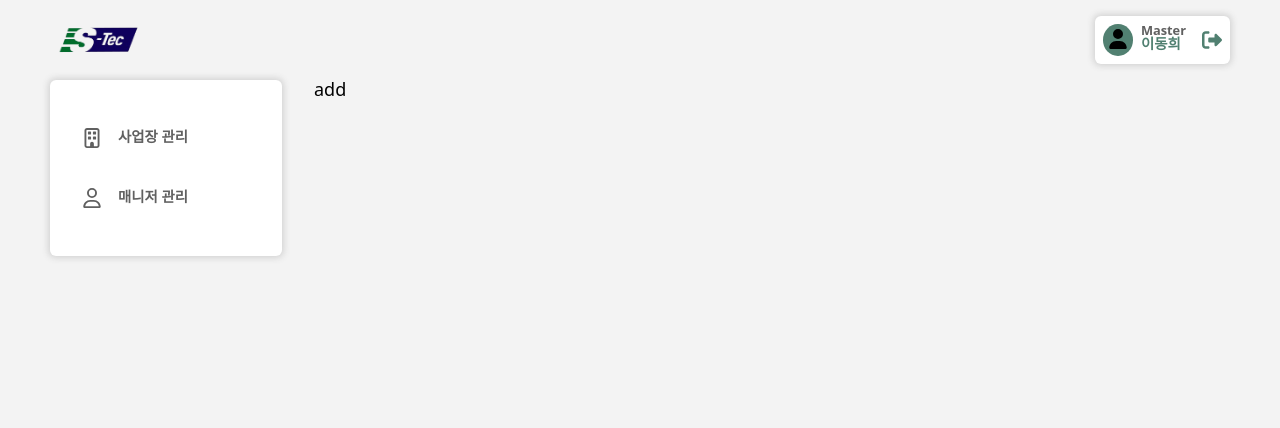
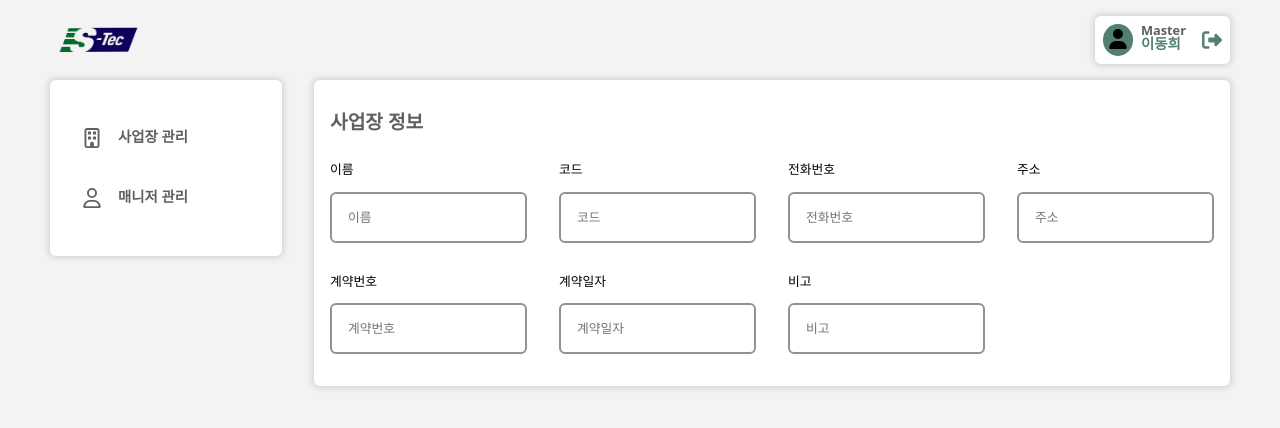
Before and after one commit to DUKE506/FMS_FrontEnd, a Next.js app in the folder fms_front-end/: page /admin/place/add in a window 1280 px wide. Shown: the top 428 px of the page. Built offline with nearby package versions, Linux system fonts and the light colour scheme.

Commit message:
feat : 사업장 등록 Form 개발중

```diff
--- a/fms_front-end/src/app/(afterLogin)/_components/Input/Input.module.css
+++ b/fms_front-end/src/app/(afterLogin)/_components/Input/Input.module.css
@@ -0,0 +1,39 @@
+.row {
+    display: flex;
+    flex-direction: row;
+    gap: var(--pad-default);
+
+    background-color: white;
+
+}
+
+.col {
+    display: flex;
+    flex-direction: column;
+    gap: var(--pad-default);
+
+}
+
+.input {
+    flex: 2;
+    width: 100%;
+    padding: var(--pad-default);
+    border-radius: var(--radius-default);
+    font-size: 0.8rem;
+
+    border: 2px solid var(--color-gr2);
+    transition: all .3s;
+}
+
+.input:focus {
+    border: 2px solid var(--color-grn1);
+}
+
+
+.label {
+    display: flex;
+    align-items: center;
+    flex: 1;
+    width: 100%;
+    font-size: 0.8rem;
+}
--- a/fms_front-end/src/app/(afterLogin)/_components/Input/Input.tsx
+++ b/fms_front-end/src/app/(afterLogin)/_components/Input/Input.tsx
@@ -1,8 +1,7 @@
 import { InputHTMLAttributes } from "react"
 import Styles from './Input.module.css'
 
-interface InputProps extends InputHTMLAttributes<HTMLInputElement> {
-}
+interface InputProps extends InputHTMLAttributes<HTMLInputElement> { }
 
 
 // label, input
@@ -14,7 +13,7 @@ const Input = ({ ...props }: InputProps) => {
 }
 
 interface LabelProps {
-    label: string;
+    label?: string;
 }
 
 const Label = ({ label }: LabelProps) => {
@@ -26,18 +25,25 @@ const Label = ({ label }: LabelProps) => {
 }
 
 
-export const RowInput = () => {
+interface InputContainerProps {
+    input: InputHTMLAttributes<HTMLInputElement>,
+    label?: string,
+}
+
+export const RowInput = ({ input, label }: InputContainerProps) => {
     return (
         <div className={Styles.row}>
-
+            <Label label={label} />
+            <Input {...input} />
         </div>
     )
 }
 
-export const ColInput = () => {
+export const ColInput = ({ input, label }: InputContainerProps) => {
     return (
         <div className={Styles.col}>
-
+            <Label label={label} />
+            <Input {...input} />
         </div>
     )
 }
--- /dev/null
+++ b/fms_front-end/src/app/(afterLogin)/admin/place/add/_components/Form/Form.module.css
@@ -0,0 +1,7 @@
+.form {
+    display: grid;
+    grid-template-columns: repeat(4, 1fr);
+    /* row-gap: var(--pad-wide);
+    column-gap: var(--pad-default); */
+    gap: var(--pad-wide);
+}
--- a/fms_front-end/src/app/(afterLogin)/admin/place/add/_components/Form/Form.tsx
+++ b/fms_front-end/src/app/(afterLogin)/admin/place/add/_components/Form/Form.tsx
@@ -0,0 +1,79 @@
+import { ColInput } from "@/app/(afterLogin)/_components/Input/Input"
+import { BaseContainer, BaseHeader } from "@/components/BaseContainer/Base"
+import Styles from './Form.module.css'
+
+
+/**
+ * 이미지 / 입력 폼형태 구조
+ *
+ */
+export const FormContainer = () => {
+    return (
+        <div>
+            <BaseContainer
+                header={
+                    <BaseHeader title="사업장 정보" />
+                }
+            >
+                <Form />
+            </BaseContainer>
+
+        </div>
+    )
+}
+
+export const Form = () => {
+    return (
+        <div className={Styles.form}>
+            <ColInput
+                input={{
+                    type: 'text',
+                    placeholder: '이름',
+                }}
+                label="이름"
+            />
+            <ColInput
+                input={{
+                    type: 'text',
+                    placeholder: '코드',
+                }}
+                label="코드"
+            />
+            <ColInput
+                input={{
+                    type: 'text',
+                    placeholder: '전화번호',
+                }}
+                label="전화번호"
+            />
+            <ColInput
+                input={{
+                    type: 'text',
+                    placeholder: '주소',
+                }}
+                label="주소"
+            />
+            <ColInput
+                input={{
+                    type: 'text',
+                    placeholder: '계약번호',
+                }}
+                label="계약번호"
+            />
+            <ColInput
+                input={{
+                    type: 'text',
+                    placeholder: '계약일자',
+                }}
+                label="계약일자"
+            />
+            <ColInput
+                input={{
+                    type: 'text',
+                    placeholder: '비고',
+                }}
+                label="비고"
+            />
+        </div>
+    )
+}
--- a/fms_front-end/src/app/(afterLogin)/admin/place/add/page.tsx
+++ b/fms_front-end/src/app/(afterLogin)/admin/place/add/page.tsx
@@ -1,10 +1,11 @@
+import { FormContainer } from "./_components/Form/Form"
 
 
 
 const PlaceAdd = () => {
     return (
         <div>
-            add
+            <FormContainer />
         </div>
     )
 }
```
